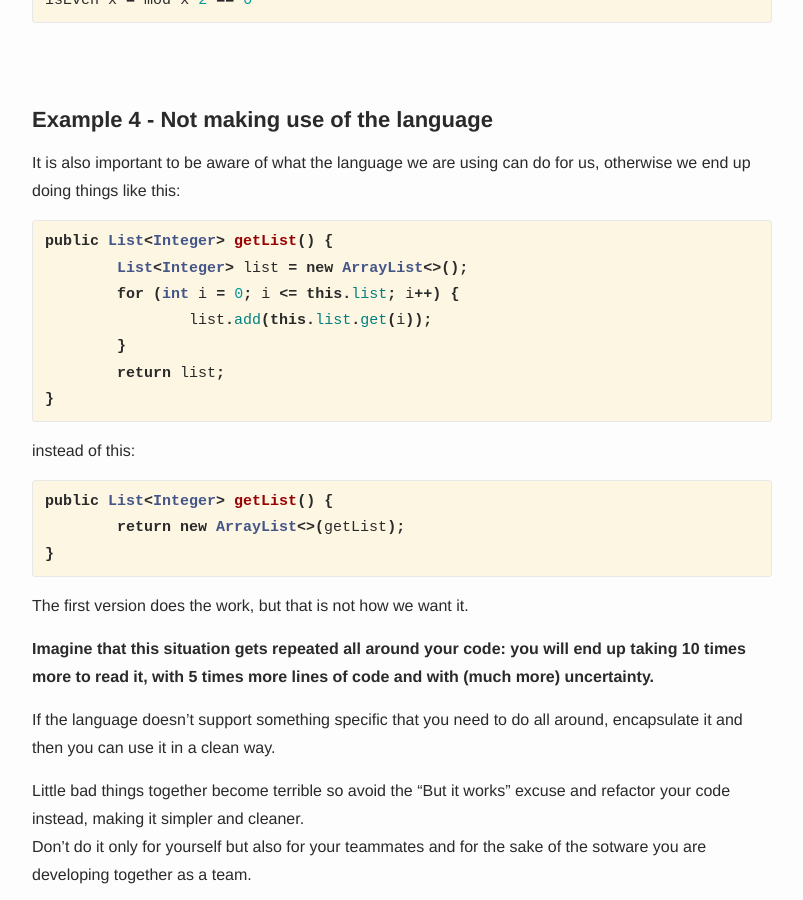
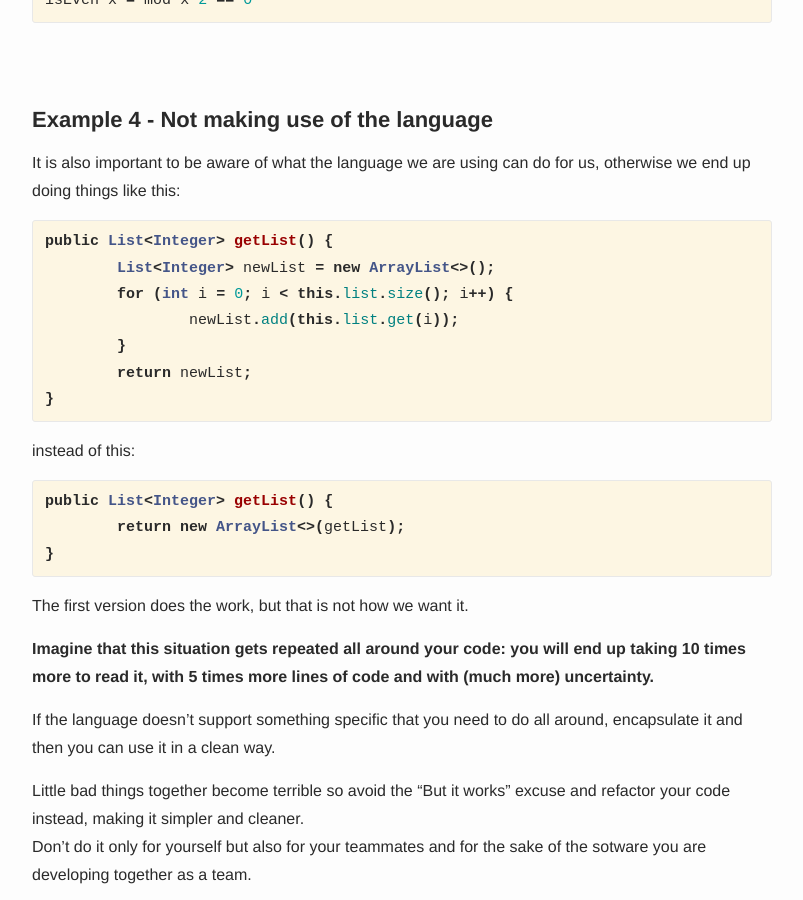
Before and after one commit to NunoAlexandre/nunoalexandre.github.io, a Jekyll site: the page built from _posts/2016-06-04-but-it-works.markdown, in a window 1280 px wide and 900 px high, scrolled down 4265 px. Shown: the whole window, without its empty margins (238-1041 px from the left). Built offline with Jekyll 4.4.1, drawn with Linux system fonts in a browser that asks for light colours; comment, search, counter and statistics services are not loaded.

Commit message:
Correcting on example 4 java's code.

```diff
--- a/_posts/2016-06-04-but-it-works.markdown
+++ b/_posts/2016-06-04-but-it-works.markdown
@@ -182,11 +182,11 @@ It is also important to be aware of what the language we are using can do for us
 
 {% highlight java %}
 public List<Integer> getList() {
-	List<Integer> list = new ArrayList<>();
-	for (int i = 0; i <= this.list; i++) {
-		list.add(this.list.get(i));
+	List<Integer> newList = new ArrayList<>();
+	for (int i = 0; i < this.list.size(); i++) {
+		newList.add(this.list.get(i));
 	}
-	return list;
+	return newList;
 }
 {% endhighlight %}
 
```
